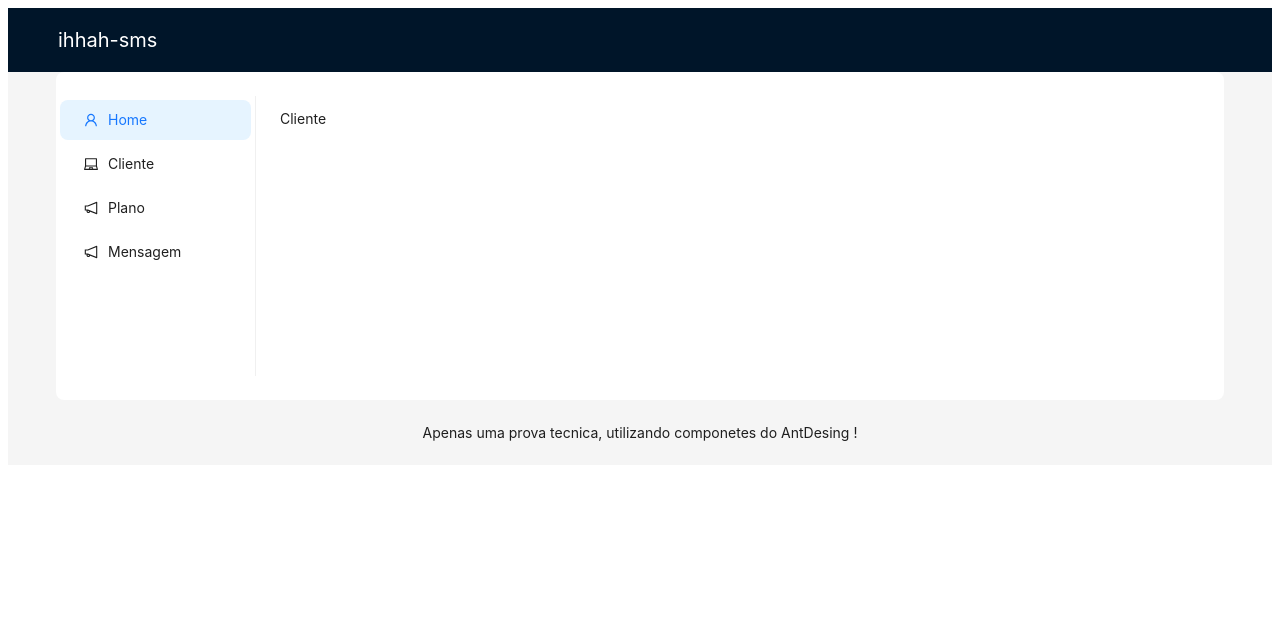
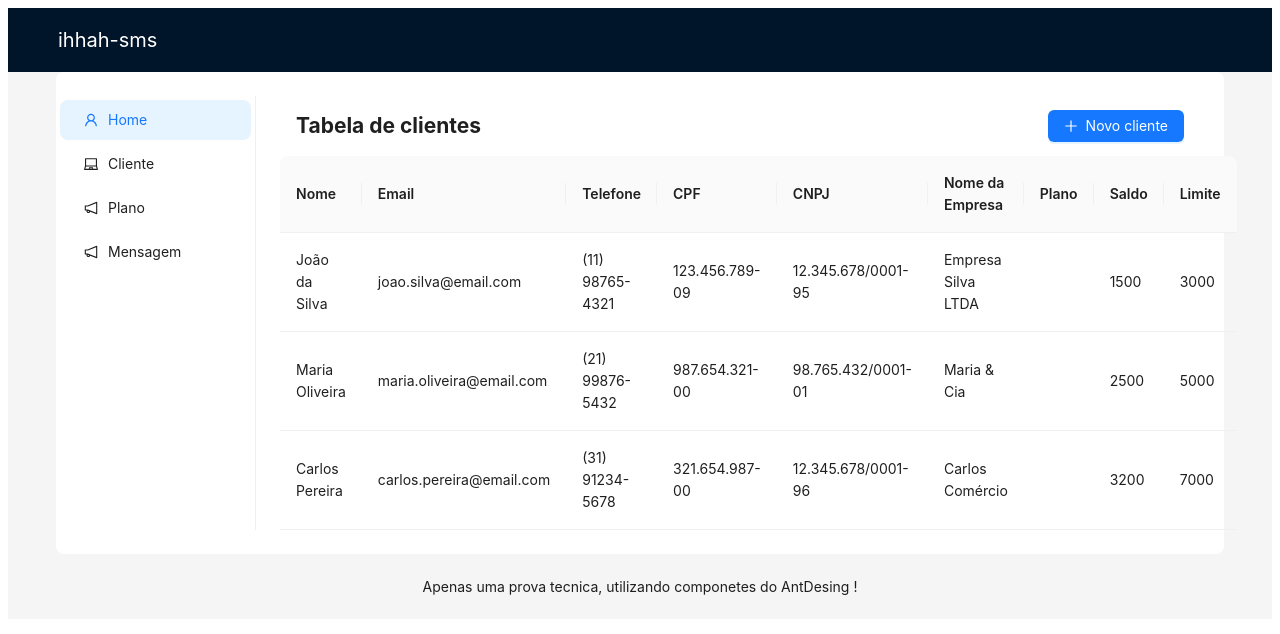
Before and after one commit to willgkm/prova-tecnica-ihhah, a React (Vite) app in the folder frontend/ihhah-sms/: page /cliente in a window 1280 px wide. Shown: the top 634 px of the page. Built offline with nearby package versions, Linux system fonts and the light colour scheme.

Commit message:
criando tela com mock

```diff
--- a/frontend/ihhah-sms/src/pages/cliente/cliente.tsx
+++ b/frontend/ihhah-sms/src/pages/cliente/cliente.tsx
@@ -1,14 +1,113 @@
+import IhhahTable from "../../components/IhhahTable";
 
 
 export default function ClientePage() {
 
+	const clienteData = [
+		{
+			"nome": "João da Silva",
+			"email": "joao.silva@email.com",
+			"telefone": "(11) 98765-4321",
+			"cpf": "123.456.789-09",
+			"cnpj": "12.345.678/0001-95",
+			"nomeDaEmpresa": "Empresa Silva LTDA",
+			"idPlano": {
+				"id": 1,
+				"nome": "Plano Básico"
+			},
+			"saldo": 1500.00,
+			"limite": 3000.00
+		},
+		{
+			"nome": "Maria Oliveira",
+			"email": "maria.oliveira@email.com",
+			"telefone": "(21) 99876-5432",
+			"cpf": "987.654.321-00",
+			"cnpj": "98.765.432/0001-01",
+			"nomeDaEmpresa": "Maria & Cia",
+			"idPlano": {
+				"id": 2,
+				"nome": "Plano Avançado"
+			},
+			"saldo": 2500.00,
+			"limite": 5000.00
+		},
+		{
+			"nome": "Carlos Pereira",
+			"email": "carlos.pereira@email.com",
+			"telefone": "(31) 91234-5678",
+			"cpf": "321.654.987-00",
+			"cnpj": "12.345.678/0001-96",
+			"nomeDaEmpresa": "Carlos Comércio",
+			"idPlano": {
+				"id": 3,
+				"nome": "Plano Premium"
+			},
+			"saldo": 3200.00,
+			"limite": 7000.00
+		}
+	]
 
-    return (
-        <>
-            <p>Cliente</p>
-        </>
+	const columns = [
+		{
+			title: 'Nome',
+			dataIndex: 'nome',
+			key: 'nome',
+		},
+		{
+			title: 'Email',
+			dataIndex: 'email',
+			key: 'email',
+		},
+		{
+			title: 'Telefone',
+			dataIndex: 'telefone',
+			key: 'telefone',
+		},
+		{
+			title: 'CPF',
+			dataIndex: 'cpf',
+			key: 'cpf',
+		},
+		{
+			title: 'CNPJ',
+			dataIndex: 'cnpj',
+			key: 'cnpj',
+		},
+		{
+			title: 'Nome da Empresa',
+			dataIndex: 'nomeDaEmpresa',
+			key: 'nomeDaEmpresa',
+		},
+		{
+			title: 'Plano',
+			dataIndex: 'idPlano.nome',
+			key: 'idPlano',
+		},
+		{
+			title: 'Saldo',
+			dataIndex: 'saldo',
+			key: 'saldo',
+		},
+		{
+			title: 'Limite',
+			dataIndex: 'limite',
+			key: 'limite',
+		},
+	];
 
-    )
+	return (
+		<>
+			<IhhahTable
+				label="cliente"
+				data={clienteData}
+				columns={columns}
+				formLink="/cliente/new"
+			/>
+		</>
+
+
+	)
 
 
 }
```
